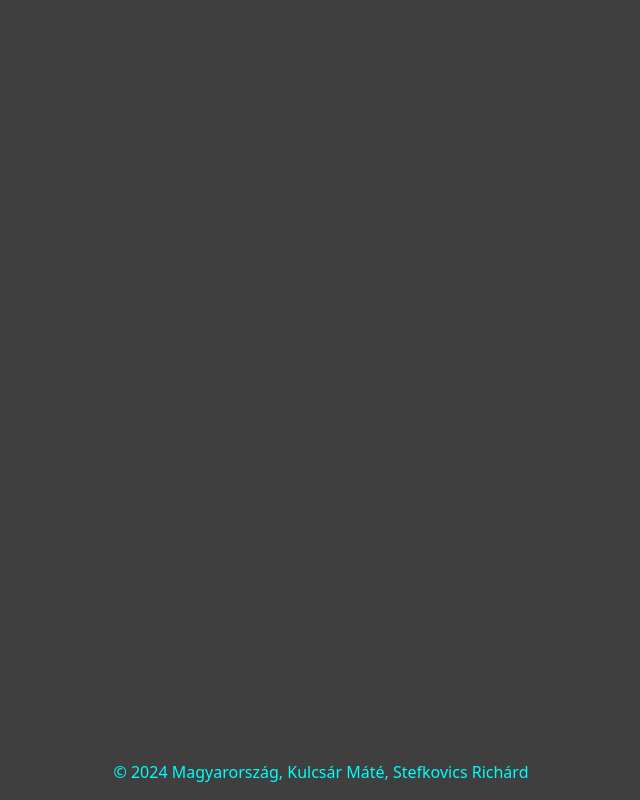
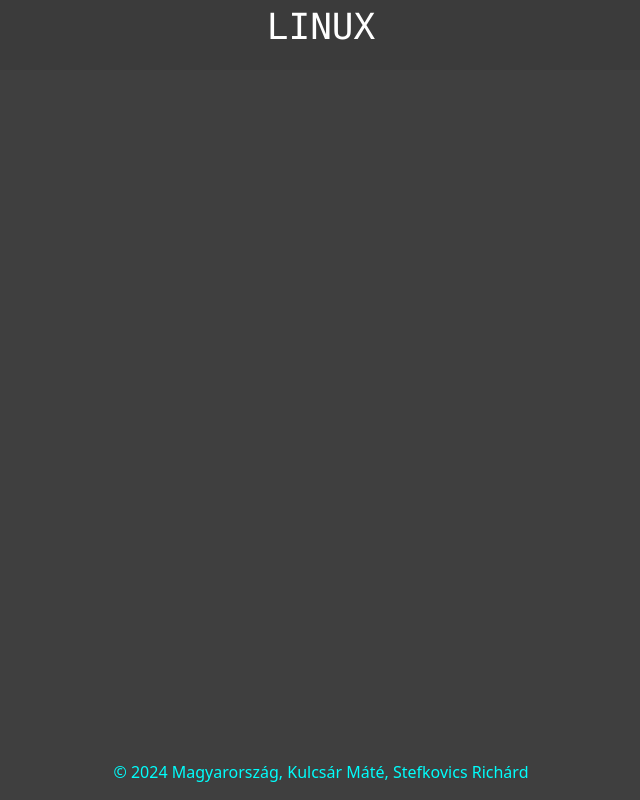
Before and after one commit to KulcsarMate/Web_prog_projekt, a plain HTML site: page index.html in a window 1280 px wide. Shown: the whole page, without its empty margins (319-959 px from the left). Drawn offline with nearby package versions, Linux system fonts and the light colour scheme.

Commit message:
navbar kezdve, header kezdve

```diff
--- a/index.html
+++ b/index.html
@@ -10,10 +10,12 @@
 </head>
 <body>
     <header>
+        <p>LINUX</p>
+    </header>
+    <nav class="navbar">
+        <div class="container-fluid">
 
-    </header>
-    <nav>
-
+        </div>
     </nav>
     <main>
         <section>
--- a/style.css
+++ b/style.css
@@ -3,6 +3,10 @@ body {
     position: relative;
 
     /* background-image: url(); */
+}
+
+p {
+    color: #ffffff;
 }
 
 footer p {
@@ -20,3 +24,10 @@ footer{
     margin-left: auto;
     margin-right: auto;
 }
+
+header {
+    font-family: "consolas";
+    text-align: center;
+    font-size: 36px;
+    background-color: #00000011;
+}
```
